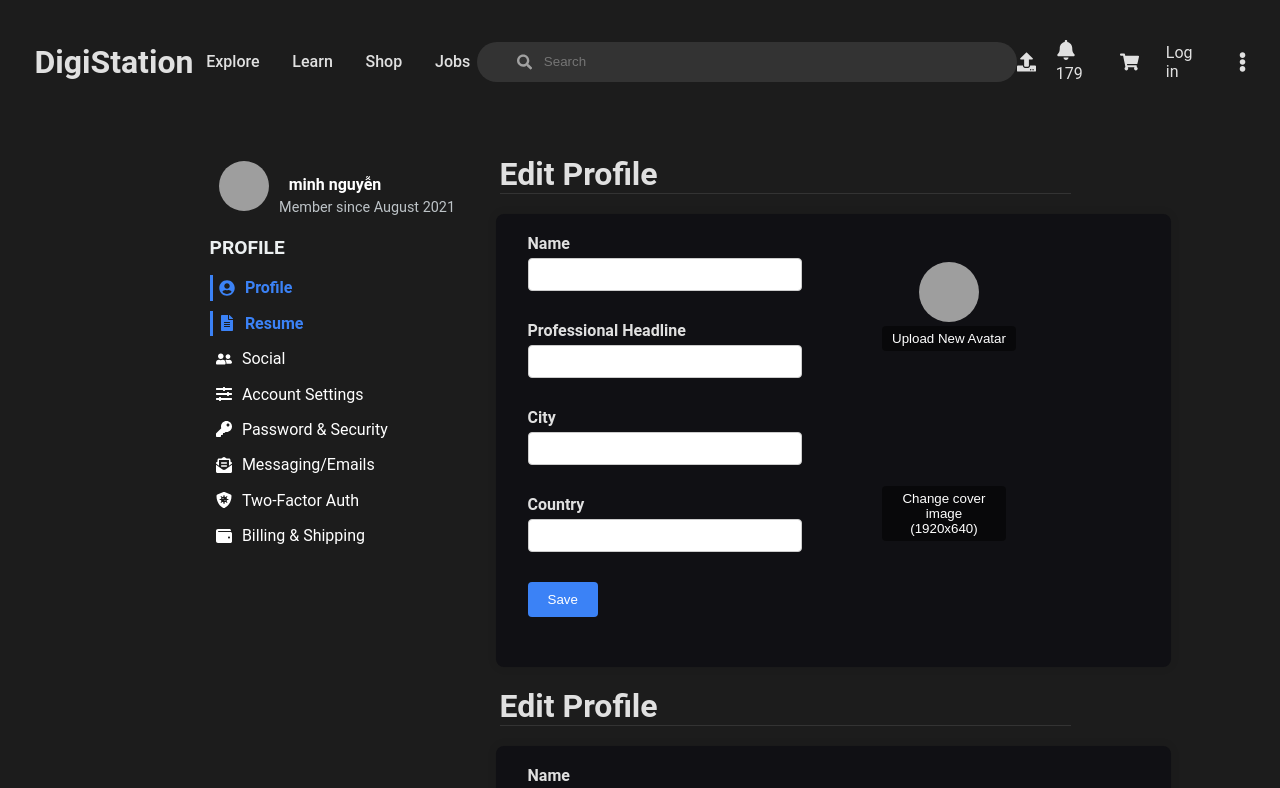
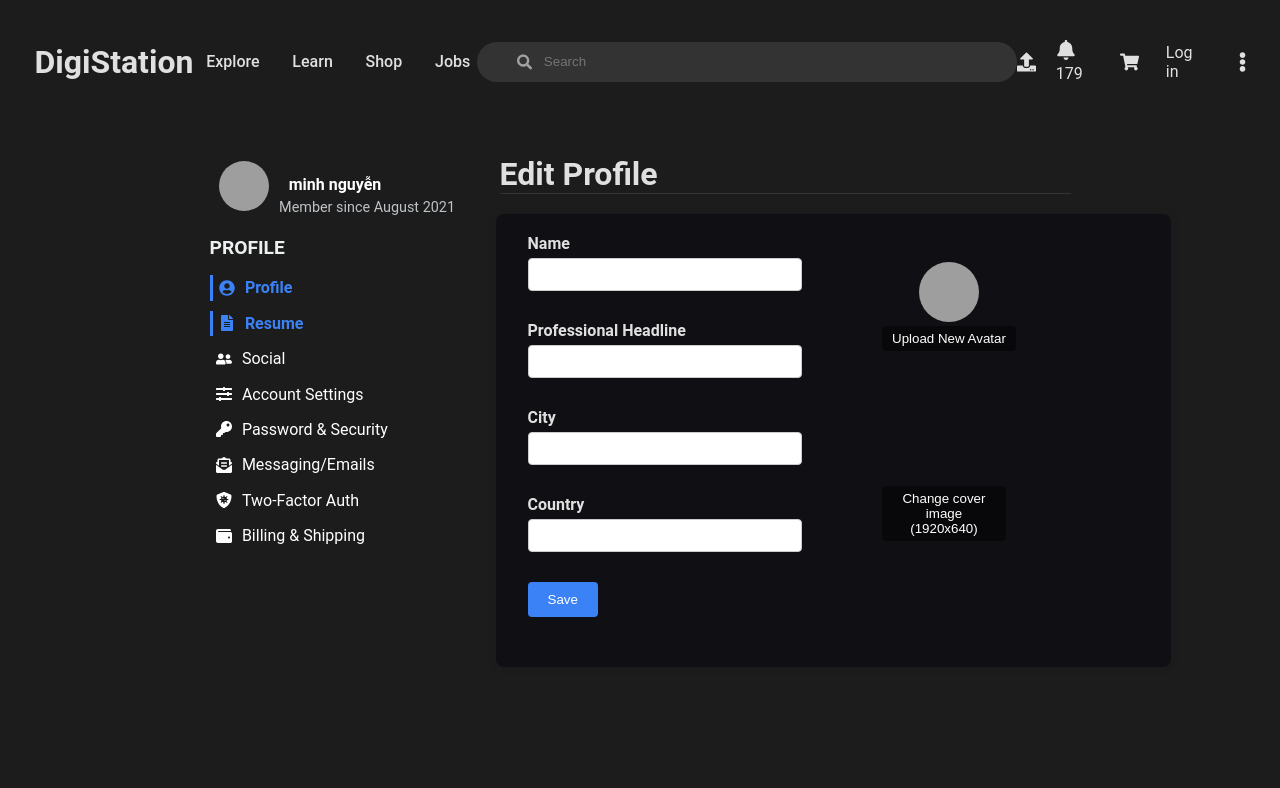
Before and after one commit to minhnnhob/DigitalStation, a React (Create React App) app in the folder frontend/: page /profile/resume in a window 1280 px wide. Shown: the top 788 px of the page. Built offline with nearby package versions, Linux system fonts and the light colour scheme; no server answers; grey boxes are pictures that could not be loaded.

Commit message:
fix duplicate from

```diff
--- a/frontend/src/pages/Profile.js
+++ b/frontend/src/pages/Profile.js
@@ -11,9 +11,9 @@
       <main className="main-content">
         <Routes>
           <Route path="/" element={<ProfileForm />} />
-          <Route path="/resume" element={<ProfileForm />} />
+          {/* <Route path="/resume" element={<ProfileForm />} /> */}
         </Routes>
-        <ProfileForm />
+
       </main>
     </div>
   );
```
